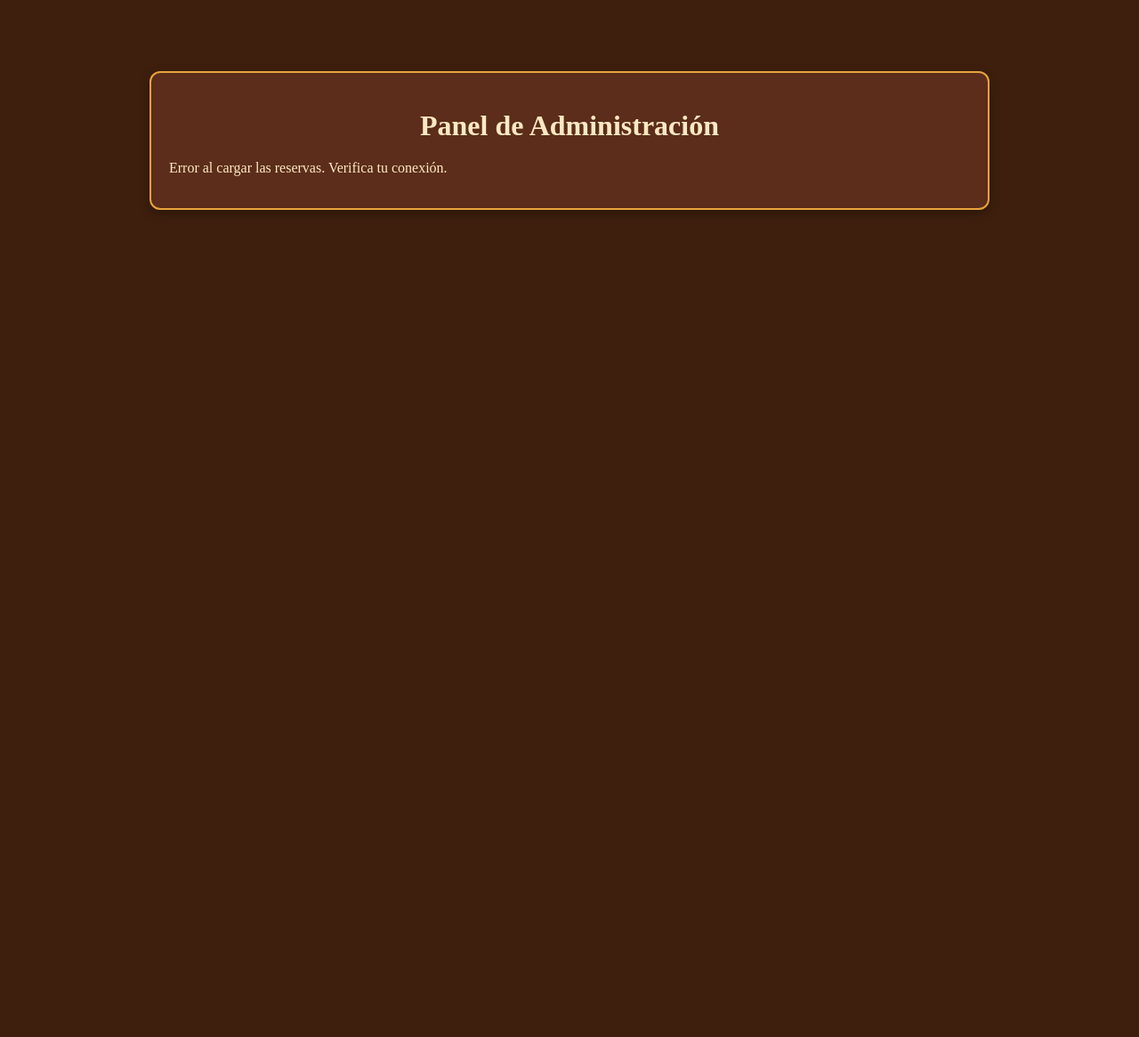
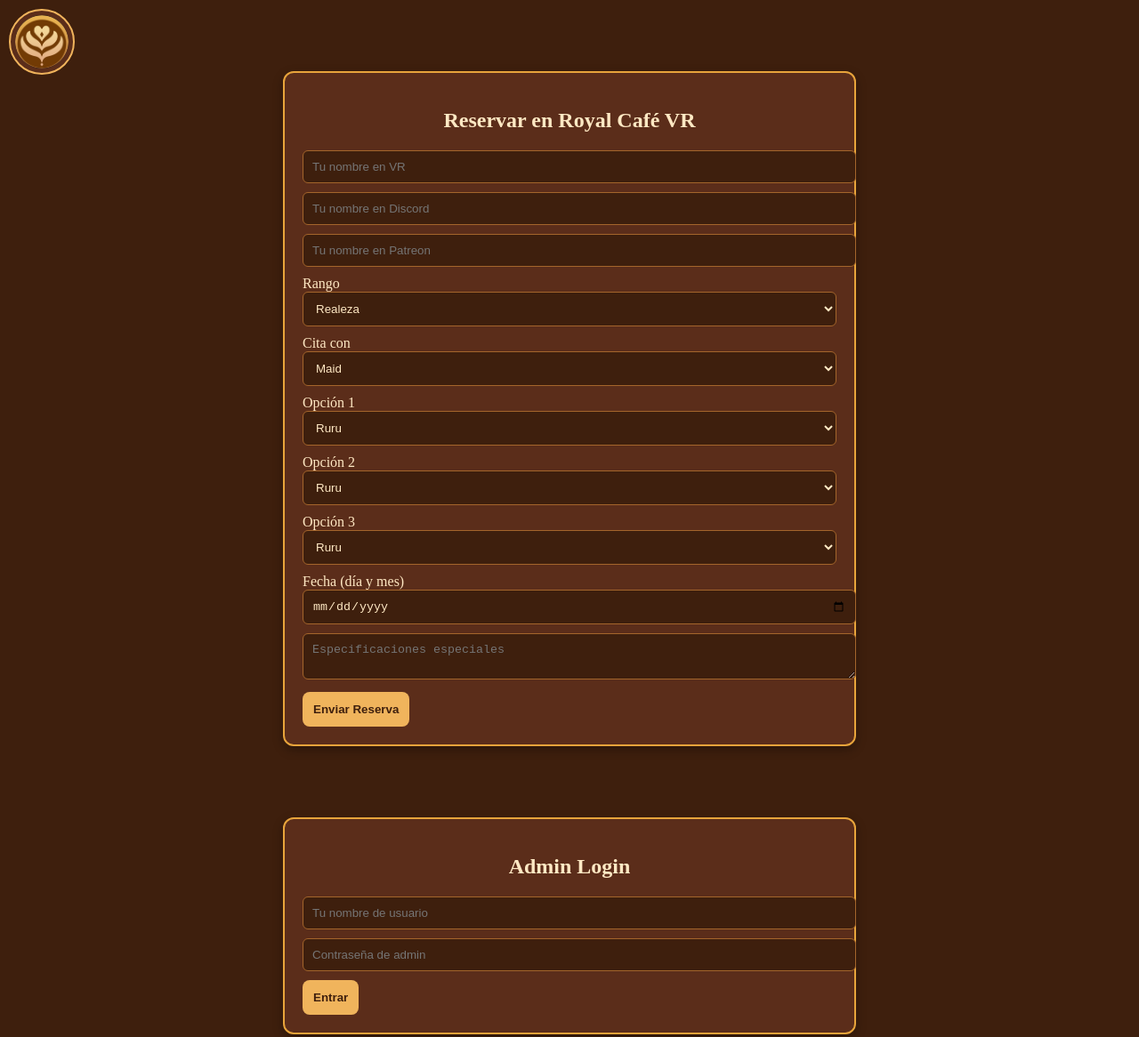
Before and after one commit to bluemarred/royal-cafe-citas, a plain HTML site: page admin.html in a window 1280 px wide. Shown: the whole page at 89% size. Before the commit the page ends 800 px from the top, so only its background shows below. Drawn offline with Linux system fonts and the light colour scheme.

Commit message:
Update admin.html

```diff
--- a/admin.html
+++ b/admin.html
@@ -3,8 +3,8 @@
 <head>
   <meta charset="UTF-8" />
   <meta name="viewport" content="width=device-width, initial-scale=1.0" />
-  <title>Panel de Administración - Royal Café VR</title>
-  <link rel="icon" href="vrcicon.png" type="image/png">
+  <title>Royal Café VR - Reservas</title>
+  <link rel="icon" href="vrcicon.png" type="image/png" />
   <style>
     body {
       background-color: #3e1f0d;
@@ -13,108 +13,201 @@
       margin: 0;
       padding: 0;
     }
-    .container {
-      max-width: 900px;
-      margin: 80px auto;
+    .header-logo {
+      position: fixed;
+      top: 10px;
+      left: 10px;
+      width: 60px;
+      height: 60px;
+      border-radius: 50%;
+      border: 2px solid #f0b45c;
       background-color: #5b2d1a;
-      padding: 20px;
+      padding: 5px;
+    }
+    .formulario, .admin-login {
+      background-color: #5b2d1a;
       border: 2px solid #e8a43b;
       border-radius: 12px;
+      padding: 20px;
+      margin: 80px auto 30px auto;
+      max-width: 600px;
       box-shadow: 0 4px 12px rgba(0,0,0,0.3);
     }
-    h1 {
-      text-align: center;
-      margin-bottom: 20px;
-    }
-    .reserva {
+    input, select, textarea {
       background-color: #3e1f0d;
       border: 1px solid #a4652b;
-      border-radius: 8px;
-      padding: 15px;
-      margin-bottom: 15px;
+      color: #ffe9c4;
+      padding: 10px;
+      border-radius: 6px;
+      width: 100%;
+      margin-bottom: 10px;
     }
     button {
-      margin-top: 10px;
       background-color: #f0b45c;
       color: #3e1f0d;
       font-weight: bold;
       border: none;
-      border-radius: 6px;
-      padding: 8px;
+      border-radius: 8px;
+      padding: 12px;
       cursor: pointer;
+      transition: background-color 0.3s;
     }
     button:hover {
       background-color: #e8a43b;
     }
+    h2, h3 {
+      color: #ffe9c4;
+      text-align: center;
+    }
   </style>
 </head>
 <body>
-  <div class="container">
-    <h1>Panel de Administración</h1>
-    <div id="listaReservas">Cargando reservas...</div>
+  <img src="vrcicon.png" alt="Royal Cafe Logo" class="header-logo">
+  <div class="formulario">
+    <h2>Reservar en Royal Café VR</h2>
+    <input id="nombre_vr" placeholder="Tu nombre en VR" required />
+    <input id="nombre_discord" placeholder="Tu nombre en Discord" required />
+    <input id="nombre_patreon" placeholder="Tu nombre en Patreon" required />
+
+    <label for="rango">Rango</label>
+    <select id="rango" onchange="actualizarOpciones()">
+      <option value="Realeza">Realeza</option>
+      <option value="Imperial">Imperial</option>
+    </select>
+
+    <label for="tipo">Cita con</label>
+    <select id="tipo" onchange="actualizarOpciones()">
+      <option value="maid">Maid</option>
+      <option value="mayordomo">Mayordomo</option>
+    </select>
+
+    <div id="opciones-cita"></div>
+
+    <label for="fecha">Fecha (día y mes)</label>
+    <input type="date" id="fecha" required />
+    <textarea id="especificaciones" placeholder="Especificaciones especiales"></textarea>
+    <button onclick="enviarReserva()">Enviar Reserva</button>
   </div>
 
-  <script>
-    const admin = new URLSearchParams(window.location.search).get("admin") || "Desconocido";
+  <div class="admin-login">
+    <h2>Admin Login</h2>
+    <input type="text" id="admin_user" placeholder="Tu nombre de usuario" required />
+    <input type="password" id="admin_password" placeholder="Contraseña de admin" required />
+    <button onclick="loginAdmin()">Entrar</button>
+  </div>
 
-    async function cargarReservas() {
-      try {
-        const response = await fetch("https://formspree.io/api/forms/xovwojjy/submissions", {
-          headers: {
-            "Accept": "application/json"
-          }
-        });
-        const data = await response.json();
+<script>
+const ADMIN_PASSWORD = 'RoyalCafeOctubre2024';
+const BACKEND_URL = 'https://royalcafe-backend.onrender.com';
 
-        const contenedor = document.getElementById("listaReservas");
-        contenedor.innerHTML = "";
+const realezaMaids = ["Ruru", "Bluemar", "Mysti", "Neerilya", "Ghosty", "Evelyn", "Lilium", "Brishy", "Miirmo", "Nekoyari", "Chise", "Ponyon", "Rotten", "Himeko", "Nishimura", "Kuru", "Miki", "Innie", "Mitsuki", "Nyanithea", "Yuyu", "Aleah", "Laylumisumi", "Tomie", "Nisha", "Chumi", "Mizu"];
+const imperialMaidsExtra = ["Alessia", "Momo", "Kanna", "Milkybel"];
+const realezaMayordomos = ["Symphony", "Blue", "Chuchis", "Jinku", "Fox Hatai", "Millyo", "Cris", "Spark", "Bael", "Zero", "Lion", "Daniel", "Klaus", "Rexprel", "Herz", "Aikos", "Coosmic", "Makoto", "Kayn"];
+const imperialMayordomosExtra = ["Velzhar", "Samael"];
 
-        if (!data.submissions || data.submissions.length === 0) {
-          contenedor.innerHTML = "<p>No hay reservas existentes.</p>";
-          return;
-        }
+function actualizarOpciones() {
+  const rango = document.getElementById('rango').value;
+  const tipo = document.getElementById('tipo').value;
+  const contenedor = document.getElementById('opciones-cita');
+  contenedor.innerHTML = '';
 
-        data.submissions.forEach((reserva, index) => {
-          const div = document.createElement("div");
-          div.className = "reserva";
-          div.innerHTML = `
-            <strong>Nombre VR:</strong> ${reserva.data.nombre_vr}<br>
-            <strong>Discord:</strong> ${reserva.data.nombre_discord}<br>
-            <strong>Patreon:</strong> ${reserva.data.nombre_patreon}<br>
-            <strong>Rango:</strong> ${reserva.data.rango}<br>
-            <strong>Tipo:</strong> ${reserva.data.tipo}<br>
-            <strong>Opciones:</strong> ${reserva.data.opciones}<br>
-            <strong>Fecha:</strong> ${reserva.data.fecha}<br>
-            <strong>Notas:</strong> ${reserva.data.especificaciones || "Ninguna"}<br>
-            <strong>Estado:</strong> <span id="estado-${index}">Pendiente</span><br>
-            <button onclick="confirmar(${index})">Marcar como realizada</button>
-            <button onclick="eliminar(${index})">Eliminar</button>
-          `;
-          contenedor.appendChild(div);
-        });
-      } catch (e) {
-        document.getElementById("listaReservas").innerHTML =
-          "<p>Error al cargar las reservas. Verifica tu conexión.</p>";
-      }
+  let opciones = [];
+  if (tipo === 'maid') {
+    opciones = [...realezaMaids];
+    if (rango === 'Imperial') opciones = opciones.concat(imperialMaidsExtra);
+  } else if (tipo === 'mayordomo') {
+    opciones = [...realezaMayordomos];
+    if (rango === 'Imperial') opciones = opciones.concat(imperialMayordomosExtra);
+  }
+
+  if (rango === 'Imperial') {
+    const select = document.createElement('select');
+    select.id = 'maid1';
+    opciones.forEach(nombre => {
+      const opt = document.createElement('option');
+      opt.value = nombre;
+      opt.textContent = nombre;
+      select.appendChild(opt);
+    });
+    contenedor.appendChild(document.createElement('label')).textContent = tipo === 'maid' ? 'Maid' : 'Mayordomo';
+    contenedor.appendChild(select);
+  } else {
+    for (let i = 1; i <= 3; i++) {
+      const select = document.createElement('select');
+      select.id = 'maid' + i;
+      opciones.forEach(nombre => {
+        const opt = document.createElement('option');
+        opt.value = nombre;
+        opt.textContent = nombre;
+        select.appendChild(opt);
+      });
+      contenedor.appendChild(document.createElement('label')).textContent = 'Opción ' + i;
+      contenedor.appendChild(select);
     }
+  }
+}
 
-    function confirmar(index) {
-      const estado = document.getElementById(`estado-${index}`);
-      if (estado) estado.textContent = "Realizada por " + admin;
-    }
+function enviarReserva() {
+  const fechaElegida = new Date(document.getElementById('fecha').value);
+  const hoy = new Date();
+  hoy.setHours(0, 0, 0, 0);
+  if (fechaElegida < hoy) {
+    alert('No puedes seleccionar una fecha pasada.');
+    return;
+  }
 
-    function eliminar(index) {
-      const confirmacion = confirm("¿Estás seguro de eliminar esta reserva?");
-      if (confirmacion) {
-        const reserva = document.getElementsByClassName("reserva")[index];
-        if (reserva) reserva.remove();
-      }
-    }
+  const rango = document.getElementById('rango').value;
+  const tipo = document.getElementById('tipo').value;
+  const opciones = [];
 
-    window.onload = cargarReservas;
-  </script>
-</body>
-</html>
+  for (let i = 1; i <= 3; i++) {
+    const elem = document.getElementById('maid' + i);
+    if (elem) opciones.push(elem.value);
+  }
+  if (opciones.length === 0) {
+    const uno = document.getElementById('maid1');
+    if (uno) opciones.push(uno.value);
+  }
+
+  const formData = {
+    NombreVR: document.getElementById('nombre_vr').value,
+    Discord: document.getElementById('nombre_discord').value,
+    Patreon: document.getElementById('nombre_patreon').value,
+    Rango: rango,
+    Tipo: tipo,
+    Opcion: opciones.join(', '),
+    Fecha: document.getElementById('fecha').value,
+    Especificaciones: document.getElementById('especificaciones').value
+  };
+
+  fetch(`${BACKEND_URL}/reservas`, {
+    method: 'POST',
+    headers: {
+      'Content-Type': 'application/json'
+    },
+    body: JSON.stringify(formData)
+  })
+  .then(response => response.json())
+  .then(() => {
+    alert('Reserva enviada. ¡Gracias por apoyar a Royal Café!');
+  })
+  .catch(() => {
+    alert('Error al enviar la reserva');
+  });
+}
+
+function loginAdmin() {
+  const password = document.getElementById('admin_password').value;
+  const usuario = document.getElementById('admin_user').value;
+  if (password === ADMIN_PASSWORD) {
+    window.location.href = 'admin.html?admin=' + encodeURIComponent(usuario);
+  } else {
+    alert('Contraseña incorrecta');
+  }
+}
+
+window.onload = actualizarOpciones;
+</script>
 
 </body>
 </html>
```
